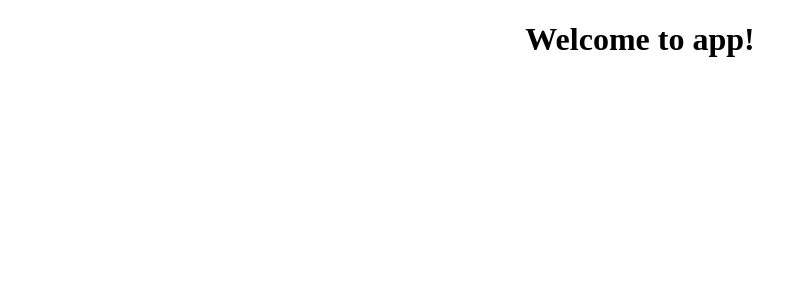
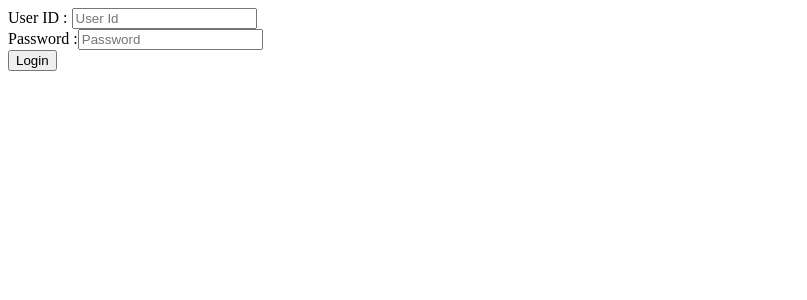
Before and after one commit to vishalkmohan/angular4-poc, an Angular app: page / in a window 1280 px wide. Shown: the top 300 px of the page, without its empty margins (0-807 px from the left). Built offline with nearby package versions, Linux system fonts and the light colour scheme.

Commit message:
Login Form

```diff
--- a/src/app/app.component.html
+++ b/src/app/app.component.html
@@ -1,6 +1,12 @@
 <!--The content below is only a placeholder and can be replaced.-->
-<div style="text-align:center">
-  <h1>
-    Welcome to {{title}}!
-  </h1>
+<div>
+
+<form [formGroup]="loginForm" (ngSubmit)="login()" >
+User ID : <input type="text" placeholder="User Id" name = "userid" formControlName="userid"><br>
+Password :<input type=" password"  name="password" placeholder="Password" formControlName="password"><br>
+<button type="submit" name="button">Login</button>
+</form>
+
+
+
  </div>
--- a/src/app/app.component.ts
+++ b/src/app/app.component.ts
@@ -1,4 +1,5 @@
 import { Component } from '@angular/core';
+import { FormGroup,FormControl,Validators } from '@angular/forms';
 
 @Component({
   selector: 'app-root',
@@ -7,4 +8,17 @@ import { Component } from '@angular/core';
 })
 export class AppComponent {
   title = 'app';
+
+  loginForm;
+  ngOnInit(){
+  	this.loginForm= new FormGroup({
+  		userid:new FormControl(),
+  		password:new FormControl()
+  	});
+  }
+login(){
+
+	console.log(this.loginForm);
 }
+
+}
```
Also changed, not shown: src/app/app.module.ts (+7 -4 lines).
